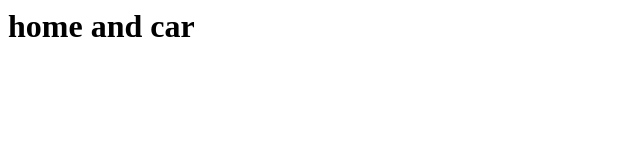
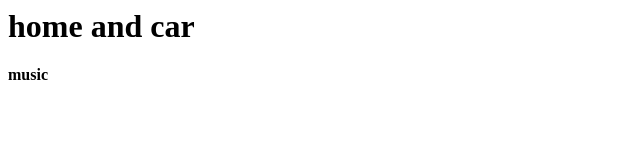
Before and after one commit to codemaker-man/MyShell, a plain HTML site: page index.html in a window 1280 px wide. Shown: the full height of the page, 0-640 px from the left. Drawn offline with Linux system fonts and the light colour scheme.

Commit message:
index h4 music

```diff
--- a/index.html
+++ b/index.html
@@ -2,3 +2,5 @@
 <h1> home and car </h1>
 
 <h2> </h2>
+
+<h4> music </h4>
```
